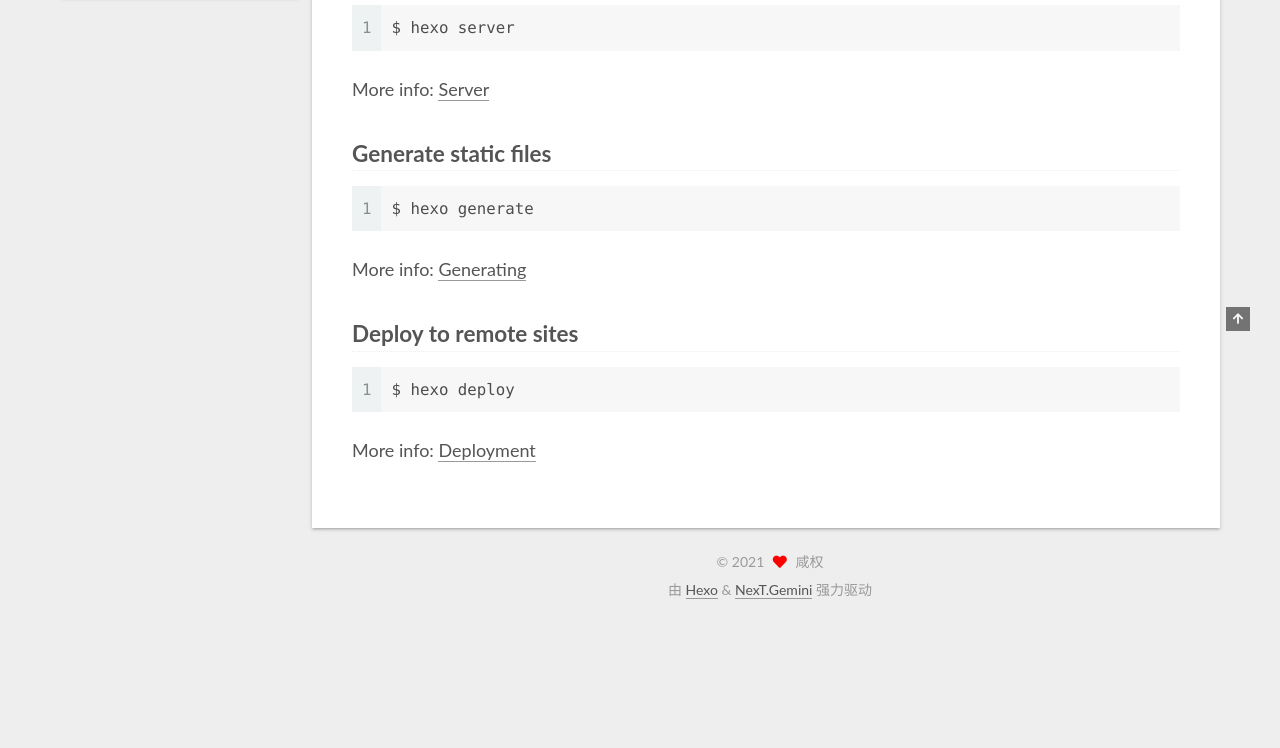
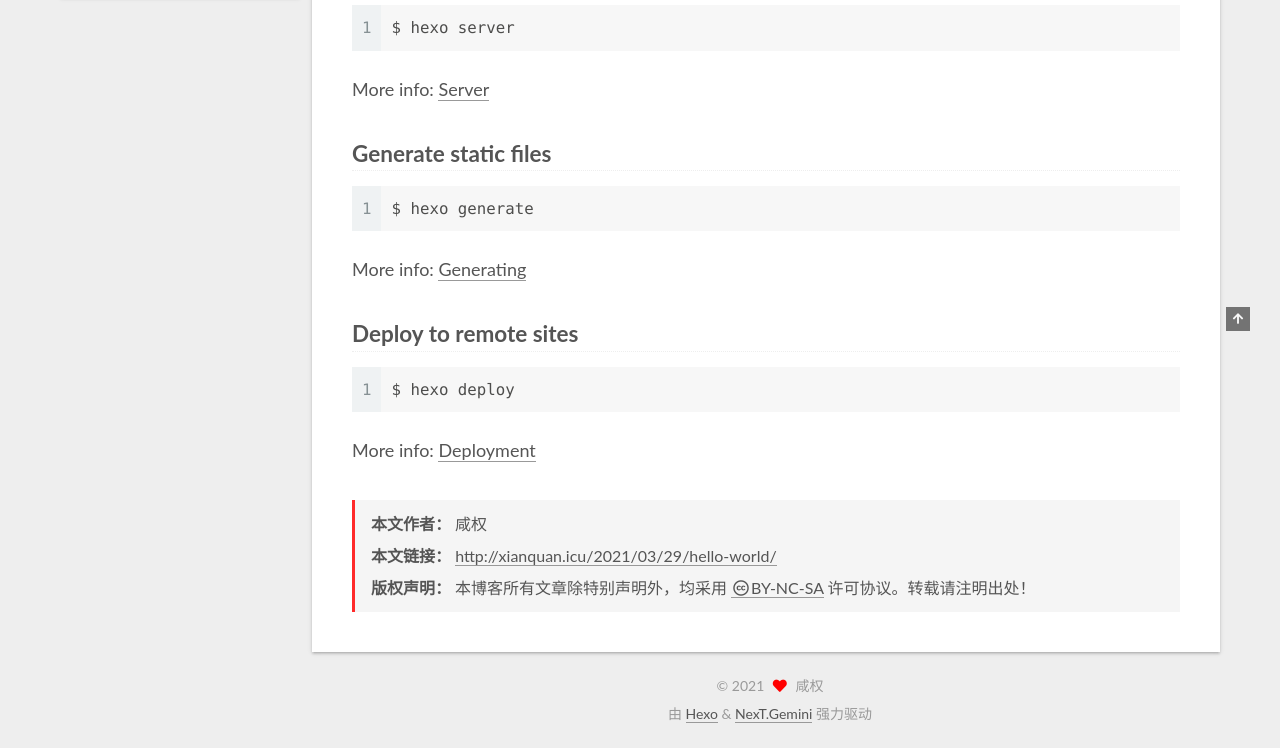
Before and after one commit to XianQuan66/XianQuan66.github.io, a plain HTML site: page 2021/03/29/hello-world/index.html in a window 1280 px wide. Shown: the part 569-1317 px from the top of the page. Before the commit the page ends 1193 px from the top, so only its background shows below. Drawn offline with Linux system fonts and the light colour scheme.

Commit message:
Site updated: 2021-04-07 22:20:47

```diff
--- a/2021/03/29/hello-world/index.html
+++ b/2021/03/29/hello-world/index.html
@@ -223,6 +223,23 @@
 
 
 
+
+<div>
+<ul class="post-copyright">
+  <li class="post-copyright-author">
+    <strong>本文作者： </strong>咸权
+  </li>
+  <li class="post-copyright-link">
+    <strong>本文链接：</strong>
+    <a href="http://xianquan.icu/2021/03/29/hello-world/" title="Hello World">http://xianquan.icu/2021/03/29/hello-world/</a>
+  </li>
+  <li class="post-copyright-license">
+    <strong>版权声明： </strong>本博客所有文章除特别声明外，均采用 <a href="https://creativecommons.org/licenses/by-nc-sa/4.0/" rel="noopener" target="_blank"><i class="fab fa-fw fa-creative-commons"></i>BY-NC-SA</a> 许可协议。转载请注明出处！
+  </li>
+</ul>
+</div>
+
+
       <footer class="post-footer">
 
 
--- a/css/main.css
+++ b/css/main.css
@@ -1168,7 +1168,7 @@ pre .javascript .function {
 }
 .links-of-author a::before,
 .links-of-author span.exturl::before {
-  background: #b48fa4;
+  background: #623044;
   border-radius: 50%;
   content: ' ';
   display: inline-block;
@@ -1962,6 +1962,13 @@ pre .javascript .function {
 #qr p {
   text-align: center;
 }
+.post-copyright {
+  background: var(--card-bg-color);
+  border-left: 3px solid #ff2a2a;
+  list-style: none;
+  margin: 2em 0 0;
+  padding: 0.5em 1em;
+}
 .category-all-page .category-all-title {
   text-align: center;
 }
```
